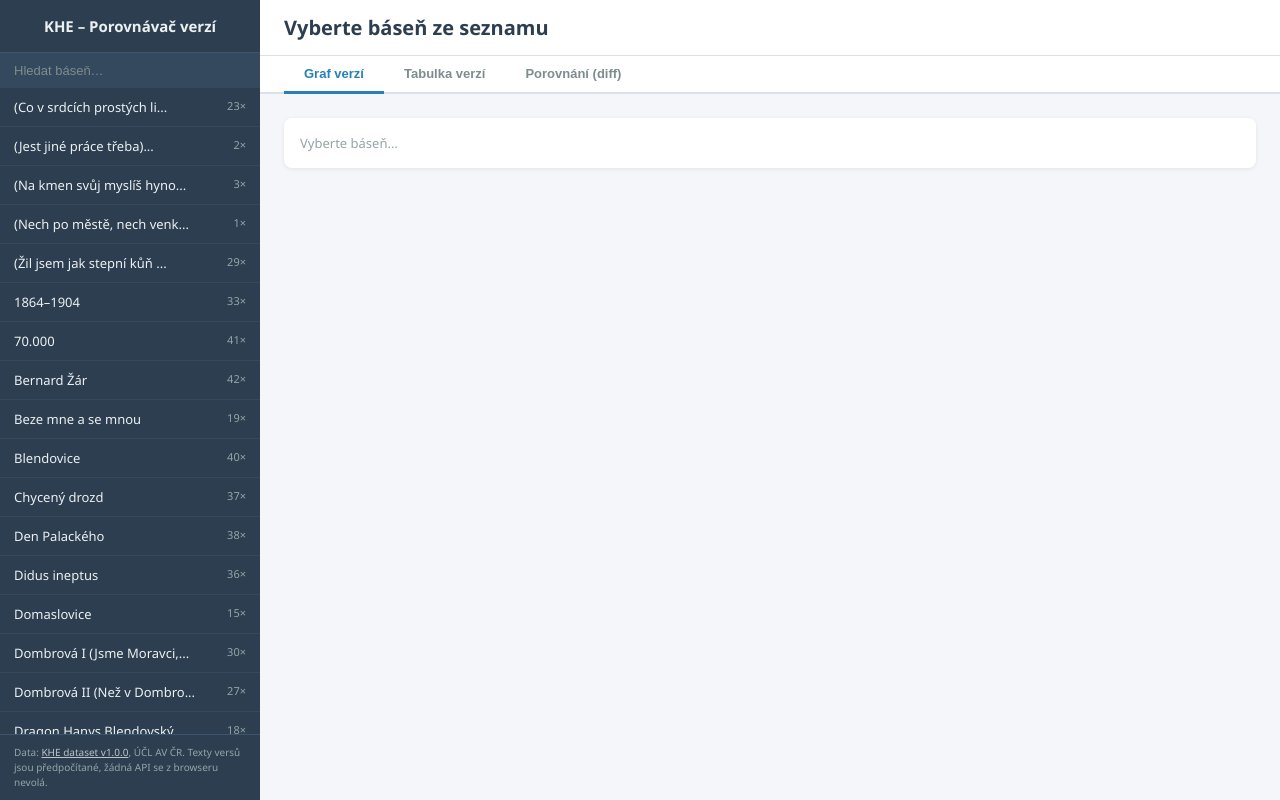
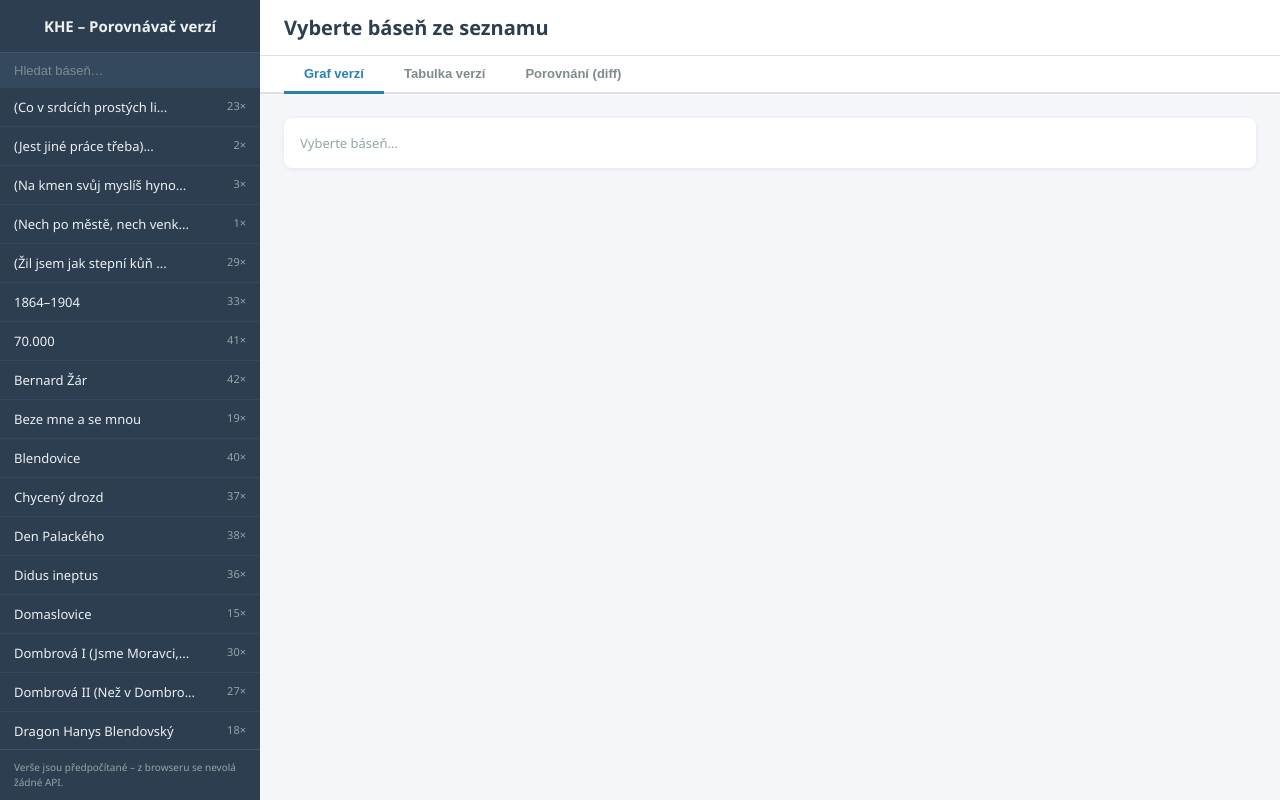
Before and after one commit to Zahy04/poem_version_comparer, a plain HTML site: page index.html in a window 1280 px wide. Drawn offline with Linux system fonts and the light colour scheme.

Commit message:
Zrušit atribuci zdroje dat v README a v zápatí stránky

```diff
--- a/index.html
+++ b/index.html
@@ -12,8 +12,7 @@
   <input id="search" placeholder="Hledat báseň…" autocomplete="off">
   <ul id="poem-list"><li class="loading">Načítám seznam…</li></ul>
   <div id="credits">
-    Data: <a href="https://git.ucl.cas.cz/khe/data" target="_blank" rel="noopener">KHE dataset v1.0.0</a>,
-    ÚČL AV ČR. Texty versů jsou předpočítané, žádná API se z browseru nevolá.
+    Verše jsou předpočítané – z browseru se nevolá žádné API.
   </div>
 </aside>
 
```
Also changed, not shown: 1 other file.
